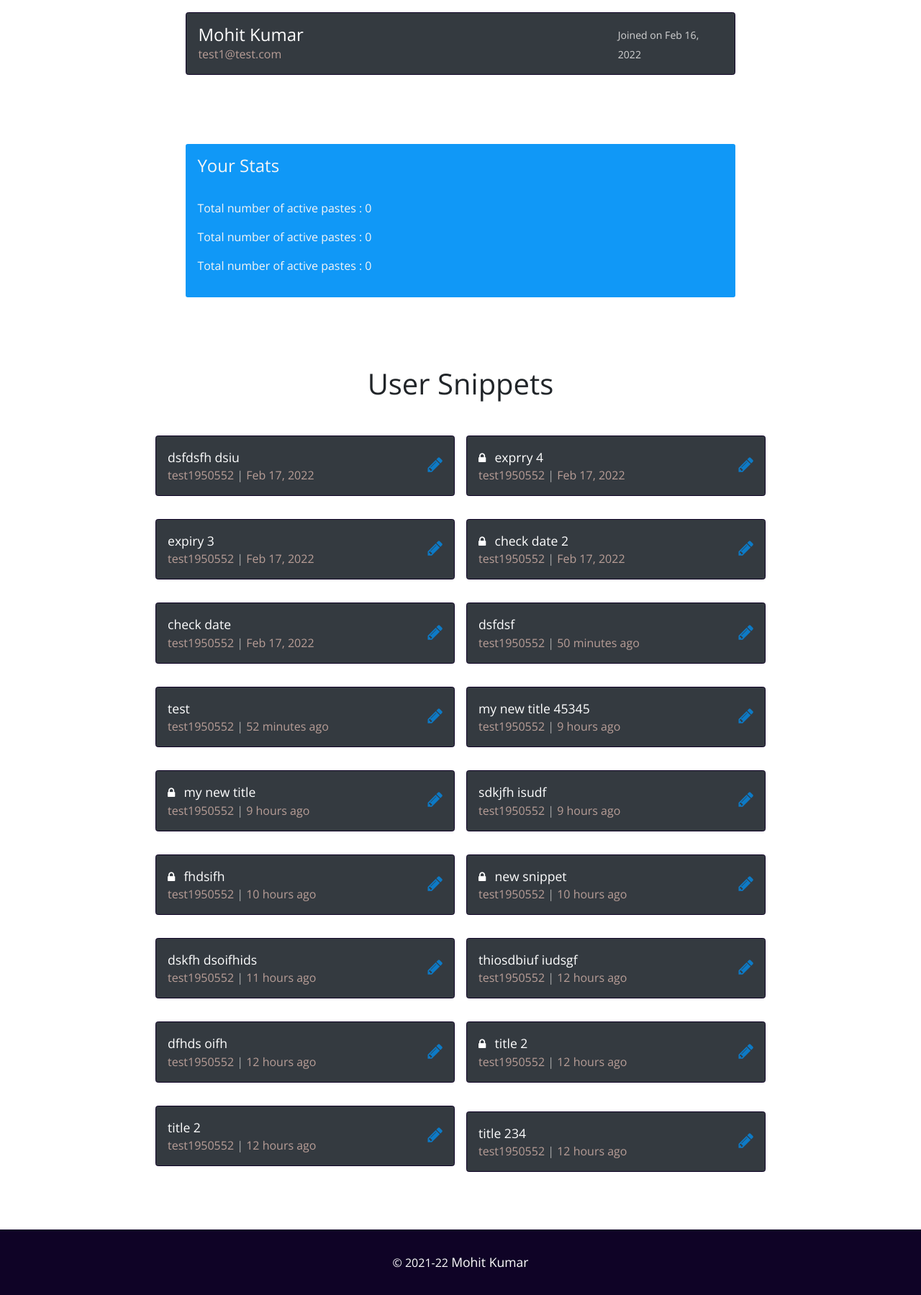
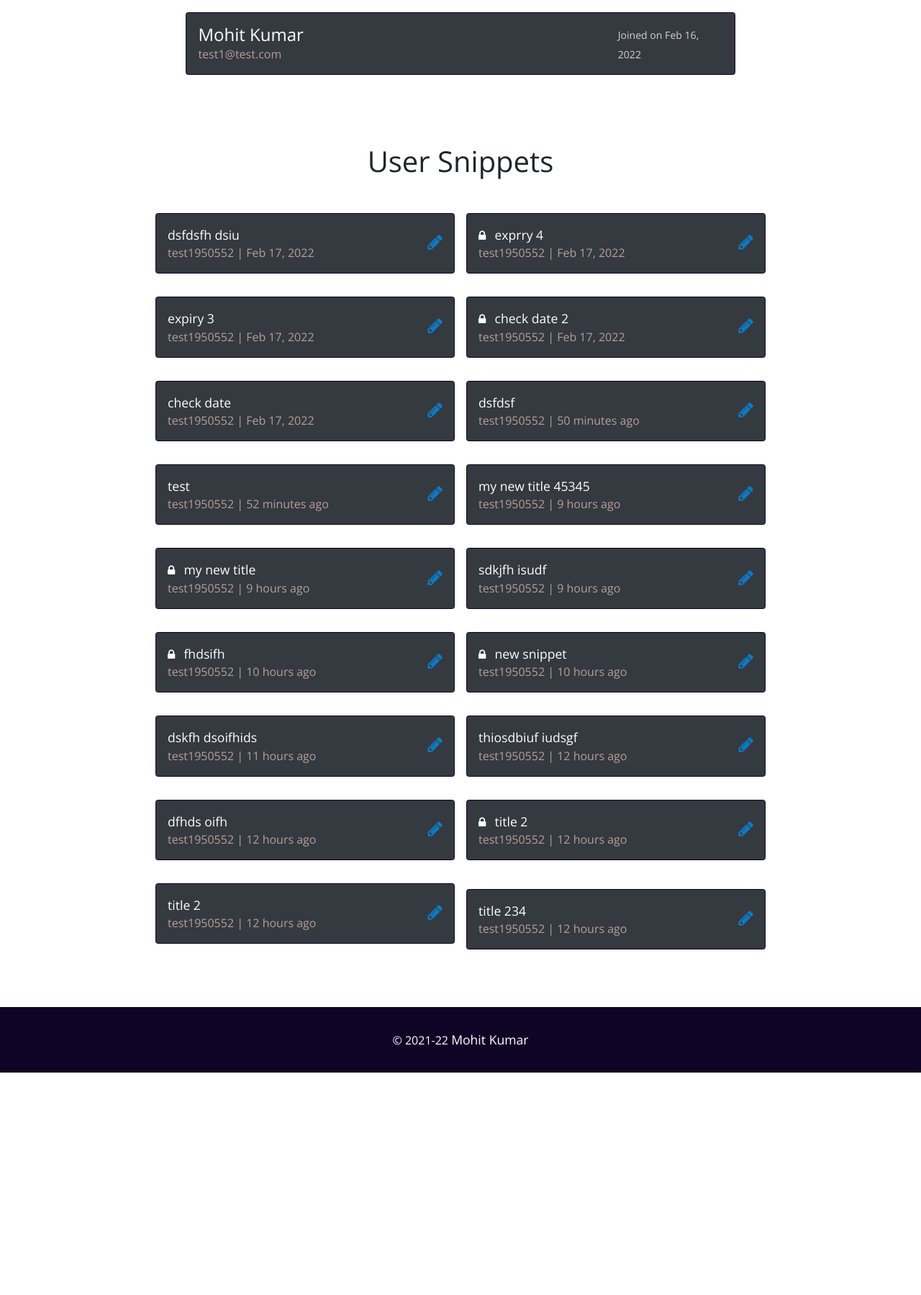
Before and after one commit to mohit-kumar-behera/snippetbin, a Django app: a page that uses home/templates/home/dashboard.html in a window 1280 px wide. Shown: the part 171-1970 px from the top of the page at 72% size. After the commit the page ends 1661 px from the top, so only its background shows below. Run offline with Django 3.2, Linux system fonts and the light colour scheme; a user stored in the database is signed in; data comes from the database, SQL or seed files in the repository; some libraries are stand-ins or nearby versions.

Commit message:
remove stats from dashboard

```diff
--- a/home/templates/home/dashboard.html
+++ b/home/templates/home/dashboard.html
@@ -20,30 +20,6 @@
     </div>
   </div>
 </div>
-
-{% if not is_other_user %}
-<div class="mk-container">
-  <div class="profile-statistics-wrapper">
-    <h4 class=""font-weight-bolder>Your Stats</h4>
-    <ul class="stats">
-      <li class="stats-item">
-        <span class="key">Total number of active pastes</span>
-        <span class="val">0</span>
-      </li>
-
-      <li class="stats-item">
-        <span class="key">Total number of active pastes</span>
-        <span class="val">0</span>
-      </li>
-
-      <li class="stats-item">
-        <span class="key">Total number of active pastes</span>
-        <span class="val">0</span>
-      </li>
-    </ul>
-  </div>
-</div>
-{% endif %}
 
 <div class="mk-container">
   <h1 class="text-center mb-5">User Snippets</h1>
--- a/home/views.py
+++ b/home/views.py
@@ -1,4 +1,5 @@
 from django.shortcuts import render, redirect
+from django.db.models import Q, Count
 from django.contrib import messages
 from django.contrib.auth import get_user_model
 from django.core.exceptions import MultipleObjectsReturned
@@ -27,8 +28,11 @@ def dashboard_view(request, username):
   except MultipleObjectsReturned:
     user = User.objects.filter(username = username).first()
 
+  snippets_of_user = Snippet.objects.filter(user = user).order_by('-created_at')
 
-  snippets_of_user = Snippet.objects.filter(user = user).order_by('-created_at')
+  private_r = Count('snippet', filter = Q(is_encrypted = True))
+  ans = Snippet.objects.annotate(private_r = private_r)
+  print(ans)
 
   context['user'] = user
   context['snippets'] = snippets_of_user
```
